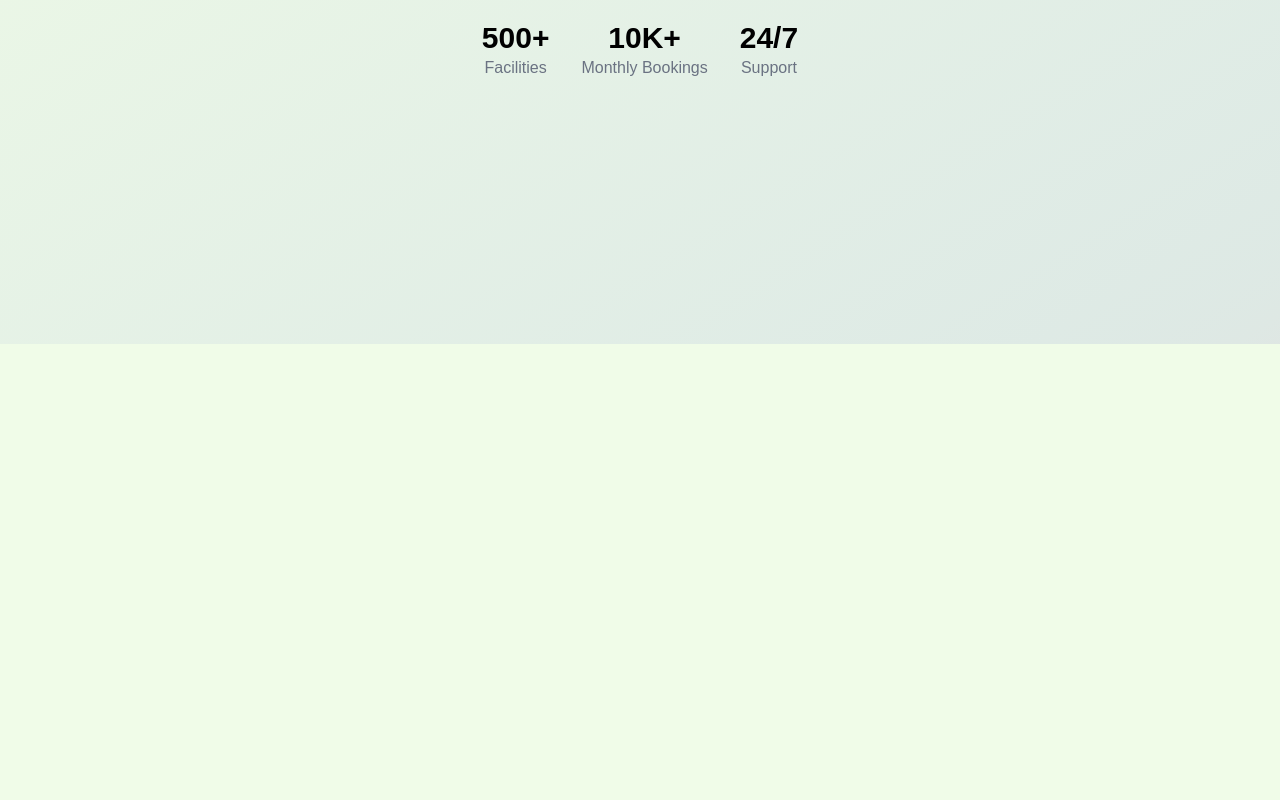
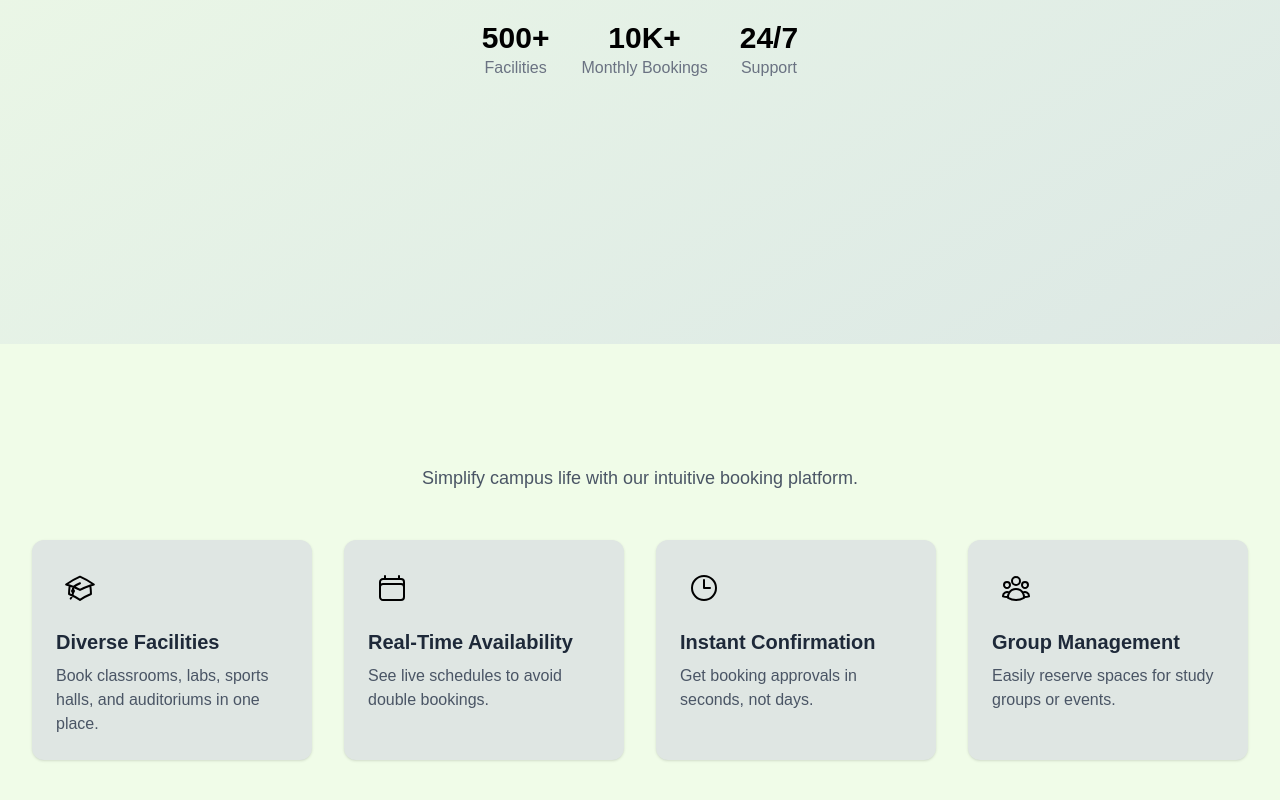
Before and after one commit to Developer-Jaber/college-fair, a Next.js app: page / in a window 1280 px wide. Shown: the part 456-1256 px from the top of the page. Before the commit the page ends 800 px from the top, so only its background shows below. Built offline with nearby package versions, Linux system fonts and the light colour scheme.

Commit message:
Add Features component with animated display and feature descriptions

```diff
--- a/src/app/page.tsx
+++ b/src/app/page.tsx
@@ -1,4 +1,5 @@
 
+import Features from '@/components/Features';
 import Hero from '@/components/Hero';
 import React from 'react';
 
@@ -8,6 +9,8 @@ export default function Home() {
     {/* Hero section */}
     <Hero></Hero>
 
+    {/* Features section */}
+    <Features></Features>
     </>
   );
 }
--- /dev/null
+++ b/src/components/Features.tsx
@@ -0,0 +1,73 @@
+"use client";
+import { motion } from "framer-motion";
+import { AcademicCapIcon, CalendarIcon, ClockIcon, UserGroupIcon } from "@heroicons/react/24/outline";
+
+const Features = () => {
+  const features = [
+    {
+      icon: <AcademicCapIcon className="w-8 h-8" />,
+      title: "Diverse Facilities",
+      desc: "Book classrooms, labs, sports halls, and auditoriums in one place.",
+    },
+    {
+      icon: <CalendarIcon className="w-8 h-8" />,
+      title: "Real-Time Availability",
+      desc: "See live schedules to avoid double bookings.",
+    },
+    {
+      icon: <ClockIcon className="w-8 h-8" />,
+      title: "Instant Confirmation",
+      desc: "Get booking approvals in seconds, not days.",
+    },
+    {
+      icon: <UserGroupIcon className="w-8 h-8" />,
+      title: "Group Management",
+      desc: "Easily reserve spaces for study groups or events.",
+    },
+  ];
+
+  return (
+    <section className="py-16">
+      <div className="mx-auto px-4 sm:px-6 lg:px-8 max-w-7xl">
+        <motion.div
+          initial={{ opacity: 0, y: 20 }}
+          whileInView={{ opacity: 1, y: 0 }}
+          viewport={{ once: true }}
+          transition={{ duration: 0.5 }}
+          className="mb-12 text-center"
+        >
+          <h2 className="mb-4 font-bold text-gray-900 text-3xl md:text-4xl">
+            <span className="bg-clip-text bg-gradient-to-r from-primary to-secondary text-transparent">
+              Why Choose Us?
+            </span>
+          </h2>
+          <p className="mx-auto max-w-2xl text-gray-600 text-lg">
+            Simplify campus life with our intuitive booking platform.
+          </p>
+        </motion.div>
+
+        <div className="gap-8 grid grid-cols-1 md:grid-cols-2 lg:grid-cols-4">
+          {features.map((feature, index) => (
+            <motion.div
+              key={index}
+              initial={{ opacity: 0, y: 30 }}
+              whileInView={{ opacity: 1, y: 0 }}
+              viewport={{ once: true }}
+              transition={{ duration: 0.5, delay: index * 0.1 }}
+              whileHover={{ y: -5 }}
+              className="bg-[#DFE6E3] shadow-sm hover:shadow-md p-6 rounded-xl transition-shadow"
+            >
+              <div className="flex justify-center items-center bg-primary/10 mb-4 rounded-lg w-12 h-12 text-primary">
+                {feature.icon}
+              </div>
+              <h3 className="mb-2 font-semibold text-gray-800 text-xl">{feature.title}</h3>
+              <p className="text-gray-600">{feature.desc}</p>
+            </motion.div>
+          ))}
+        </div>
+      </div>
+    </section>
+  );
+};
+
+export default Features;
```
